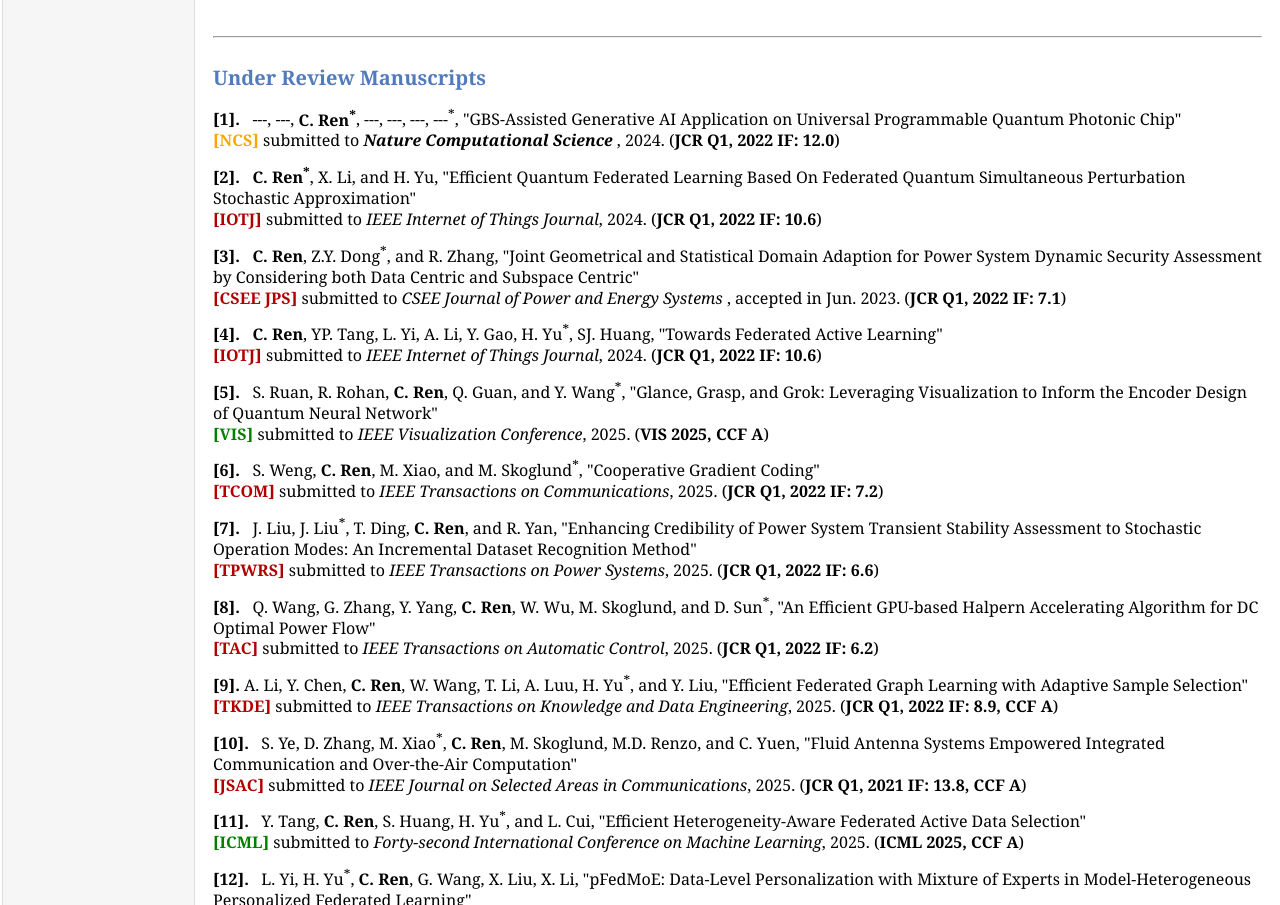
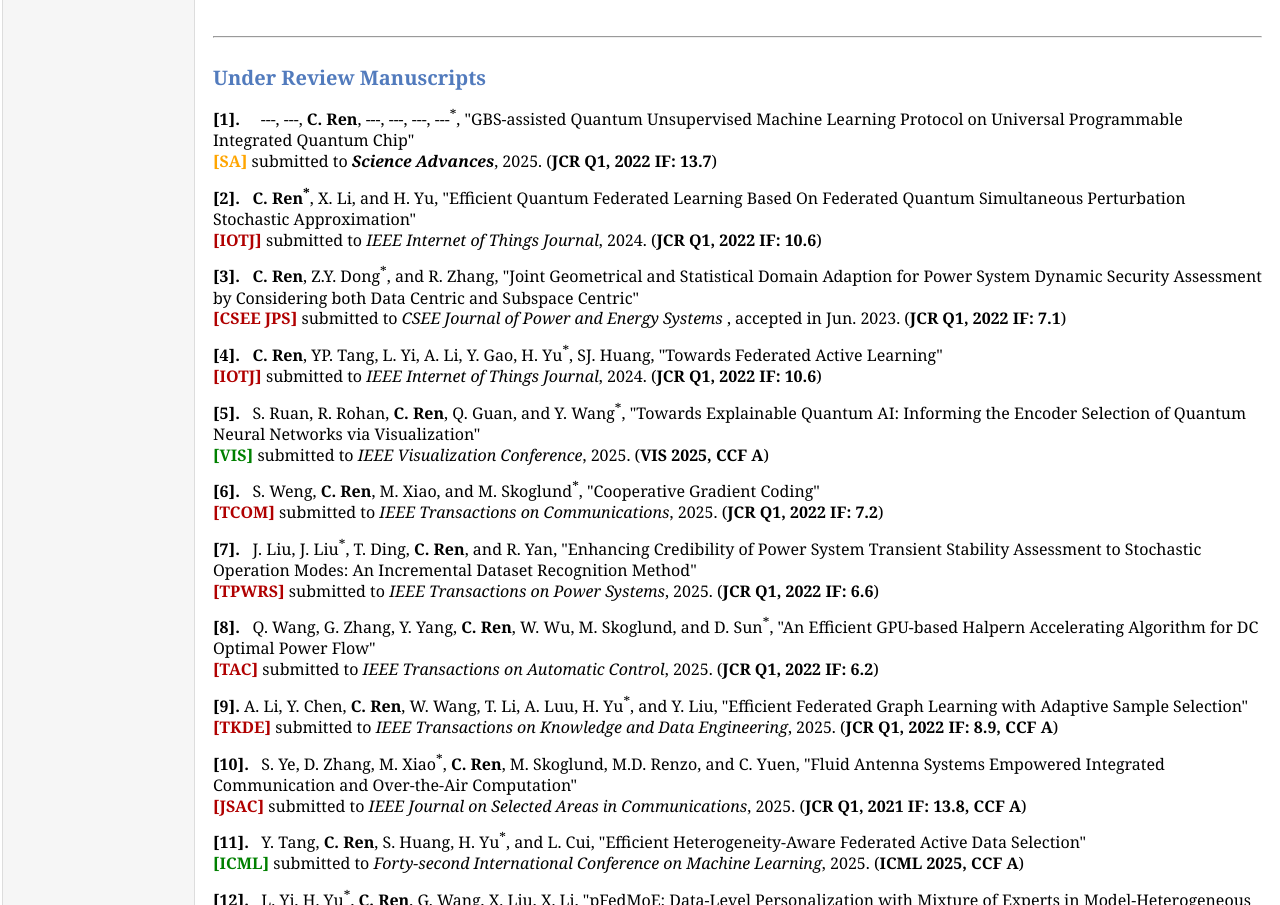
Before and after one commit to Rccccc-95/Rccccc-95.github.io, a plain HTML site: page publication-simple.html in a window 1280 px wide. Shown: the part 4225-5130 px from the top of the page. Drawn offline with Linux system fonts and the light colour scheme.

Commit message:
Add files via upload

```diff
--- a/publication-simple.html
+++ b/publication-simple.html
@@ -272,8 +272,8 @@
         </h2>
 
 			<p><b>[1]. &nbsp </b>
-			---, ---, <b>C. Ren<sup>*</sup></b>, ---, ---, ---, ---<sup>*</sup>, "GBS-Assisted Generative AI Application on Universal Programmable Quantum Photonic Chip"
-              <br><font color="orange"><b>[NCS]</b> </font> submitted to <i><b>Nature Computational Science</b> </i>, 2024. (<b>JCR Q1, 2022 IF: 12.0</b>)
+			&nbsp ---, ---, <b>C. Ren</b>, ---, ---, ---, ---<sup>*</sup>, "GBS-assisted Quantum Unsupervised Machine Learning Protocol on Universal Programmable Integrated Quantum Chip"
+              <br><font color="orange"><b>[SA]</b> </font> submitted to <i><b>Science Advances</b></i>, 2025. (<b>JCR Q1, 2022 IF: 13.7</b>)
 
 
 
@@ -292,7 +292,7 @@
 
 
 			<p><b>[5]. &nbsp</b>
-               S. Ruan, R. Rohan, <b>C. Ren</b>, Q. Guan, and Y. Wang<sup>*</sup>, "Glance, Grasp, and Grok: Leveraging Visualization to Inform the Encoder Design of Quantum Neural Network"
+               S. Ruan, R. Rohan, <b>C. Ren</b>, Q. Guan, and Y. Wang<sup>*</sup>, "Towards Explainable Quantum AI: Informing the Encoder Selection of Quantum Neural Networks via Visualization"
 			  <br><font color="green"><b>[VIS]</b> </font> submitted to <i>IEEE Visualization Conference</i>, 2025. (<b>VIS 2025, CCF A</b>)
 
 
```
Also changed, not shown: publication.html (+3 -3 lines).
